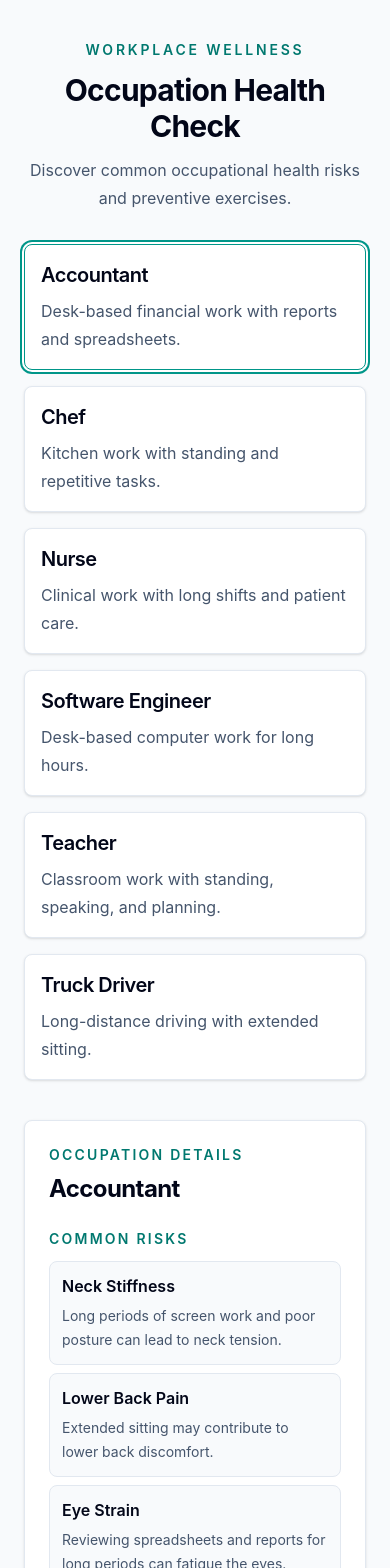
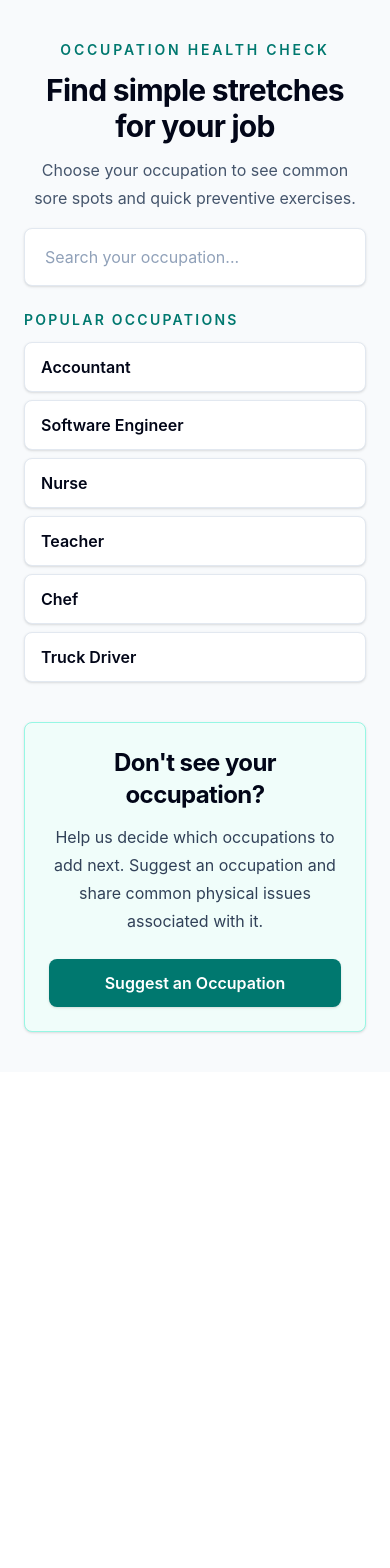
Before and after one commit to a1658843/occupation-health-check, a React (Vite) app: page / in a window 390 px wide. Shown: the top 1568 px of the page. After the commit the page ends 1072 px from the top, so only its background shows below. Built offline with nearby package versions, Linux system fonts and the light colour scheme.

Commit message:
improve mobile responsiveness 3

```diff
--- a/src/App.tsx
+++ b/src/App.tsx
@@ -1,66 +1,176 @@
-import { useState } from 'react'
+import { useRef, useState } from 'react'
 import ExerciseIllustration from './components/ExerciseIllustration'
 import { occupations } from './data/occupations'
 
 function App() {
-  const [selectedOccupationId, setSelectedOccupationId] = useState(
-    'accountant',
+  const [selectedOccupationId, setSelectedOccupationId] = useState<
+    string | null
+  >(null)
+  const [expandedExerciseName, setExpandedExerciseName] = useState('')
+  const [searchQuery, setSearchQuery] = useState('')
+  const heroSectionRef = useRef<HTMLElement>(null)
+  const detailsSectionRef = useRef<HTMLElement>(null)
+
+  const selectedOccupation = occupations.find(
+    (occupation) => occupation.id === selectedOccupationId,
   )
-  const [expandedExerciseName, setExpandedExerciseName] =
-    useState('Chin Tucks')
+  const normalizedSearchQuery = searchQuery.trim().toLowerCase()
+  const matchingOccupations = normalizedSearchQuery
+    ? occupations.filter((occupation) =>
+        occupation.name.toLowerCase().includes(normalizedSearchQuery),
+      )
+    : []
+  const popularOccupationNames = [
+    'Accountant',
+    'Software Engineer',
+    'Nurse',
+    'Teacher',
+    'Chef',
+    'Truck Driver',
+  ]
+  const popularOccupations = popularOccupationNames
+    .map((occupationName) =>
+      occupations.find((occupation) => occupation.name === occupationName),
+    )
+    .filter((occupation) => occupation !== undefined)
 
-  const selectedOccupation =
-    occupations.find((occupation) => occupation.id === selectedOccupationId) ??
-    occupations[0]
+  const handleOccupationSelect = (occupation: (typeof occupations)[number]) => {
+    setSelectedOccupationId(occupation.id)
+    setExpandedExerciseName('')
+    if (window.matchMedia('(max-width: 767px)').matches) {
+      requestAnimationFrame(() => {
+        detailsSectionRef.current?.scrollIntoView({
+          behavior: 'smooth',
+          block: 'start',
+        })
+      })
+    }
+  }
+
+  const handleClearSelection = () => {
+    setSelectedOccupationId(null)
+    setExpandedExerciseName('')
+    setSearchQuery('')
+    requestAnimationFrame(() => {
+      heroSectionRef.current?.scrollIntoView({
+        behavior: 'smooth',
+        block: 'start',
+      })
+    })
+  }
 
   return (
     <main className="min-h-screen bg-slate-50 px-6 py-10 text-slate-950 md:py-20">
-      <section className="mx-auto max-w-3xl text-center">
+      <section
+        className="mx-auto max-w-3xl scroll-mt-6 text-center"
+        ref={heroSectionRef}
+      >
         <p className="mb-3 text-sm font-semibold uppercase tracking-[0.2em] text-teal-700 md:mb-4">
-          Workplace wellness
+          Occupation Health Check
         </p>
         <h1 className="text-3xl font-bold tracking-tight md:text-5xl">
-          Occupation Health Check
+          Find simple stretches for your job
         </h1>
         <p className="mx-auto mt-3 max-w-2xl text-base leading-7 text-slate-600 md:mt-6 md:text-lg md:leading-8">
-          Discover common occupational health risks and preventive exercises.
+          Choose your occupation to see common sore spots and quick preventive
+          exercises.
         </p>
+
+        <div className="relative mt-4 md:mt-6">
+          <label className="sr-only" htmlFor="occupation-search">
+            Search your occupation
+          </label>
+          <input
+            className="w-full rounded-lg border border-slate-200 bg-white px-5 py-4 text-base text-slate-950 shadow-sm outline-none transition placeholder:text-slate-400 focus:border-teal-600 focus:ring-2 focus:ring-teal-600"
+            id="occupation-search"
+            onChange={(event) => setSearchQuery(event.target.value)}
+            placeholder="Search your occupation..."
+            type="search"
+            value={searchQuery}
+          />
+
+          {normalizedSearchQuery && (
+            <div className="absolute left-0 right-0 z-10 mt-2 overflow-hidden rounded-lg border border-slate-200 bg-white shadow-lg">
+              {matchingOccupations.length > 0 ? (
+                matchingOccupations.map((occupation) => (
+                  <button
+                    className="flex w-full flex-col px-4 py-3 text-left transition hover:bg-teal-50 focus:outline-none focus:ring-2 focus:ring-inset focus:ring-teal-600"
+                    key={occupation.id}
+                    onClick={() => handleOccupationSelect(occupation)}
+                    type="button"
+                  >
+                    <span className="font-semibold text-slate-950">
+                      {occupation.name}
+                    </span>
+                    <span className="mt-1 text-sm leading-6 text-slate-600">
+                      {occupation.shortDescription}
+                    </span>
+                  </button>
+                ))
+              ) : (
+                <div className="px-4 py-3 text-sm text-slate-600">
+                  No match found.{' '}
+                  <a
+                    className="font-semibold text-teal-700 underline-offset-4 hover:underline"
+                    href="https://tally.so/r/xX60AG"
+                    rel="noreferrer"
+                    target="_blank"
+                  >
+                    Suggest this occupation.
+                  </a>
+                </div>
+              )}
+            </div>
+          )}
+        </div>
       </section>
 
-      <section className="mx-auto mt-8 grid max-w-6xl gap-4 sm:grid-cols-2 md:mt-14 lg:grid-cols-3">
-        {occupations.map((occupation) => (
+      <section className="mx-auto mt-6 max-w-3xl md:mt-8">
+        <div>
+          <h3 className="text-sm font-semibold uppercase tracking-[0.16em] text-teal-700">
+            Popular occupations
+          </h3>
+          <div className="mt-3 grid gap-2 sm:grid-cols-2 md:grid-cols-3">
+            {popularOccupations.map((occupation) => (
               <button
                 aria-pressed={occupation.id === selectedOccupationId}
-            className={`rounded-lg border bg-white p-4 text-left shadow-sm transition duration-200 md:p-6 md:hover:-translate-y-[3px] md:hover:border-teal-300 md:hover:shadow-[0_8px_20px_rgba(0,0,0,0.08)] focus:outline-none focus:ring-2 focus:ring-teal-600 focus:ring-offset-2 ${
+                className={`rounded-lg border bg-white px-4 py-3 text-left font-semibold shadow-sm transition duration-200 md:hover:-translate-y-[3px] md:hover:border-teal-300 md:hover:shadow-[0_8px_20px_rgba(0,0,0,0.08)] focus:outline-none focus:ring-2 focus:ring-teal-600 focus:ring-offset-2 ${
                   occupation.id === selectedOccupationId
                     ? 'border-teal-600 ring-2 ring-teal-600 ring-offset-2'
                     : 'border-slate-200'
                 }`}
                 key={occupation.id}
-            onClick={() => {
-              setSelectedOccupationId(occupation.id)
-              setExpandedExerciseName(occupation.exercises[0].name)
-            }}
+                onClick={() => handleOccupationSelect(occupation)}
                 type="button"
               >
-            <h2 className="text-xl font-semibold tracking-tight text-slate-950">
                 {occupation.name}
-            </h2>
-            <p className="mt-2 leading-7 text-slate-600 md:mt-3">
-              {occupation.shortDescription}
-            </p>
               </button>
             ))}
+          </div>
+        </div>
       </section>
 
-      <section className="mx-auto mt-10 max-w-6xl rounded-lg border border-slate-200 bg-white p-6 shadow-sm sm:p-8">
+      {selectedOccupation && (
+        <section
+          className="mx-auto mt-10 max-w-6xl scroll-mt-6 rounded-lg border border-slate-200 bg-white p-6 shadow-sm sm:p-8"
+          ref={detailsSectionRef}
+        >
+          <div className="flex flex-col gap-4 sm:flex-row sm:items-start sm:justify-between">
             <div>
               <p className="text-sm font-semibold uppercase tracking-[0.16em] text-teal-700">
-            Occupation details
+                Workplace risks and preventive exercises
               </p>
               <h2 className="mt-2 text-2xl font-bold tracking-tight text-slate-950">
-            {selectedOccupation.name}
+                Results for {selectedOccupation.name}
               </h2>
+            </div>
+            <button
+              className="self-start rounded-lg border border-slate-200 bg-white px-3 py-2 text-sm font-semibold text-slate-600 transition hover:border-teal-300 hover:text-teal-700 focus:outline-none focus:ring-2 focus:ring-teal-600 focus:ring-offset-2"
+              onClick={handleClearSelection}
+              type="button"
+            >
+              &larr; Back
+            </button>
           </div>
 
           <div className="mt-6 grid gap-6 md:mt-8 md:gap-8 lg:grid-cols-[0.8fr_1.2fr]">
@@ -109,13 +219,26 @@ function App() {
                     >
                       <span>{exercise.name}</span>
                       <span className="text-sm text-teal-700">
-                      {exercise.name === expandedExerciseName ? 'Hide' : 'View'}
+                        {exercise.name === expandedExerciseName
+                          ? 'Hide'
+                          : 'View'}
                       </span>
                     </button>
 
                     {exercise.name === expandedExerciseName && (
                       <div className="space-y-4 px-3 py-4 text-slate-700 sm:px-5 md:space-y-6 md:px-4 md:py-5">
                         <ExerciseIllustration exerciseName={exercise.name} />
+
+                        <div className="rounded-lg bg-slate-50 p-3 md:p-4">
+                          <p className="text-sm font-semibold uppercase tracking-[0.12em] text-slate-500">
+                            Step-by-step instructions
+                          </p>
+                          <ol className="mt-3 list-decimal space-y-2 pl-5">
+                            {exercise.instructions.map((instruction) => (
+                              <li key={instruction}>{instruction}</li>
+                            ))}
+                          </ol>
+                        </div>
 
                         <div className="grid gap-3 md:gap-4 sm:grid-cols-[0.45fr_1fr]">
                           <div className="rounded-lg bg-slate-50 p-3 md:p-4">
@@ -130,19 +253,10 @@ function App() {
                             <p className="text-sm font-semibold uppercase tracking-[0.12em] text-slate-500">
                               Benefit
                             </p>
-                          <p className="mt-2 leading-7">{exercise.benefit}</p>
+                            <p className="mt-2 leading-7">
+                              {exercise.benefit}
+                            </p>
                           </div>
-                      </div>
-
-                      <div className="rounded-lg bg-slate-50 p-3 md:p-4">
-                        <p className="text-sm font-semibold uppercase tracking-[0.12em] text-slate-500">
-                          Step-by-step instructions
-                        </p>
-                        <ol className="mt-3 list-decimal space-y-2 pl-5">
-                          {exercise.instructions.map((instruction) => (
-                            <li key={instruction}>{instruction}</li>
-                          ))}
-                        </ol>
                         </div>
                       </div>
                     )}
@@ -152,6 +266,7 @@ function App() {
             </div>
           </div>
         </section>
+      )}
 
       <section className="mx-auto mt-10 max-w-6xl rounded-lg border border-teal-200 bg-teal-50 p-6 text-center shadow-sm sm:p-8">
         <h2 className="text-2xl font-bold tracking-tight text-slate-950">
--- a/src/data/occupations.ts
+++ b/src/data/occupations.ts
@@ -27,24 +27,24 @@ export const occupations: Occupation[] = [
       {
         title: 'Neck Stiffness',
         description:
-          'Long periods of screen work and poor posture can lead to neck tension.',
+          'Looking at a screen for a long time can make your neck feel tight.',
       },
       {
         title: 'Lower Back Pain',
         description:
-          'Extended sitting may contribute to lower back discomfort.',
+          'Sitting for a long time can make your lower back feel sore.',
       },
       {
-        title: 'Eye Strain',
+        title: 'Tired Eyes',
         description:
-          'Reviewing spreadsheets and reports for long periods can fatigue the eyes.',
+          'Reading spreadsheets and reports for hours can give you tired eyes.',
       },
     ],
     exercises: [
       {
         name: 'Chin Tucks',
         duration: '1 minute',
-        benefit: 'Helps improve posture and reduce neck stiffness.',
+        benefit: 'Helps you sit taller and eases a stiff neck.',
         instructions: [
           'Sit upright.',
           'Pull your chin straight back.',
@@ -54,7 +54,7 @@ export const occupations: Occupation[] = [
       {
         name: 'Seated Back Stretch',
         duration: '2 minutes',
-        benefit: 'Relieves tension in the lower back.',
+        benefit: 'Helps loosen a sore lower back.',
         instructions: [
           'Sit upright.',
           'Reach forward and gently round your back.',
@@ -64,7 +64,7 @@ export const occupations: Occupation[] = [
       {
         name: '20-20-20 Eye Break',
         duration: '20 seconds',
-        benefit: 'Reduces eye fatigue from screen use.',
+        benefit: 'Helps tired eyes from screen time.',
         instructions: [
           'Every 20 minutes.',
           'Look at something 20 feet away.',
@@ -76,41 +76,41 @@ export const occupations: Occupation[] = [
   {
     id: 'chef',
     name: 'Chef',
-    shortDescription: 'Kitchen work with standing and repetitive tasks.',
+    shortDescription: 'Kitchen work with standing and repeated tasks.',
     risks: [
       {
-        title: 'Wrist Strain',
+        title: 'Sore Wrists',
         description:
-          'Chopping, stirring, and prep work can stress the wrists and forearms.',
+          'Chopping and stirring for hours can make your wrists and arms sore.',
       },
       {
-        title: 'Lower Back Fatigue',
+        title: 'Tired Lower Back',
         description:
-          'Standing for long kitchen shifts can tire the lower back.',
+          'Standing for long shifts can make your lower back feel tired.',
       },
       {
         title: 'Shoulder Tightness',
         description:
-          'Repetitive prep and reaching can build tension around the shoulders.',
+          'Doing the same prep work for hours can make your shoulders tight.',
       },
     ],
     exercises: [
       {
         name: 'Forearm Stretches',
         duration: '2 minutes',
-        benefit: 'Eases wrist and forearm strain from chopping and prep work.',
+        benefit: 'Helps sore wrists and arms after chopping and prep work.',
         instructions: [
           'Extend one arm forward with the palm down.',
-          'Use the other hand to gently bend the wrist downward.',
+          'Use your other hand to gently bend your wrist down.',
           'Hold for 20 seconds, then switch sides.',
         ],
       },
       {
         name: 'Hamstring Stretches',
         duration: '2 minutes',
-        benefit: 'Helps reduce lower back fatigue after standing.',
+        benefit: 'Helps your lower back feel better after standing.',
         instructions: [
-          'Place one heel on a low stable surface.',
+          'Place one heel on a low, steady surface.',
           'Keep your back straight and hinge slightly at the hips.',
           'Hold for 20 seconds, then switch legs.',
         ],
@@ -118,7 +118,7 @@ export const occupations: Occupation[] = [
       {
         name: 'Shoulder Rolls',
         duration: '1 minute',
-        benefit: 'Releases shoulder tightness from repetitive kitchen tasks.',
+        benefit: 'Helps loosen tight shoulders after kitchen work.',
         instructions: [
           'Stand tall with your arms relaxed at your sides.',
           'Roll your shoulders slowly backward five times.',
@@ -133,36 +133,36 @@ export const occupations: Occupation[] = [
     shortDescription: 'Clinical work with long shifts and patient care.',
     risks: [
       {
-        title: 'Lower Back Strain',
+        title: 'Sore Lower Back',
         description:
-          'Patient lifting and awkward positioning can overload the lower back.',
+          'Lifting and helping patients can make your lower back sore.',
       },
       {
-        title: 'Leg Fatigue',
+        title: 'Tired Legs',
         description:
-          'Long shifts on hard floors can leave legs tired and circulation sluggish.',
+          'Long shifts on hard floors can leave your legs tired.',
       },
       {
-        title: 'Shoulder Tension',
+        title: 'Tight Shoulders',
         description:
-          'Patient handling and repeated reaching can tighten the shoulders.',
+          'Helping patients and reaching often can make your shoulders tight.',
       },
     ],
     exercises: [
       {
         name: 'Hip Flexor Stretches',
         duration: '2 minutes',
-        benefit: 'Eases hip tightness from walking, lifting, and long shifts.',
+        benefit: 'Helps loosen tight hips after walking and long shifts.',
         instructions: [
-          'Step one foot forward into a short lunge stance.',
-          'Keep your torso upright and gently shift weight forward.',
+          'Step one foot forward into a small lunge.',
+          'Keep your upper body upright and gently shift weight forward.',
           'Hold for 20 seconds, then switch sides.',
         ],
       },
       {
         name: 'Calf Raises',
         duration: '1 minute',
-        benefit: 'Supports circulation and reduces lower-leg fatigue.',
+        benefit: 'Helps tired lower legs feel better.',
         instructions: [
           'Stand near a wall or counter for balance.',
           'Rise onto the balls of your feet.',
@@ -172,10 +172,10 @@ export const occupations: Occupation[] = [
       {
         name: 'Gentle Back Extensions',
         duration: '1 minute',
-        benefit: 'Helps counter forward bending and lower back strain.',
+        benefit: 'Helps your lower back after bending forward.',
         instructions: [
           'Stand with your hands resting on your lower back.',
-          'Gently lean backward within a comfortable range.',
+          'Gently lean back only as far as feels comfortable.',
           'Return to neutral and repeat slowly.',
         ],
       },
@@ -189,34 +189,34 @@ export const occupations: Occupation[] = [
       {
         title: 'Neck Pain',
         description:
-          'Common neck and shoulder tension from prolonged sitting and screen focus.',
+          'Sitting and looking at a screen for hours can make your neck sore.',
       },
       {
-        title: 'Eye Strain',
+        title: 'Tired Eyes',
         description:
-          'Visual fatigue from long periods of close screen work and reduced blinking.',
+          'Long screen time and less blinking can lead to tired eyes.',
       },
       {
-        title: 'Wrist Discomfort',
+        title: 'Sore Wrists',
         description:
-          'Repetitive typing and mouse use can irritate the wrists and forearms.',
+          'Typing and using a mouse for hours can make your wrists sore.',
       },
     ],
     exercises: [
       {
         name: 'Chin Tucks',
         duration: '1 minute',
-        benefit: 'Helps reduce forward-head posture and neck tension.',
+        benefit: 'Helps your neck feel better after screen time.',
         instructions: [
-          'Sit tall with your shoulders relaxed.',
-          'Gently draw your chin straight back without tilting your head.',
+          'Sit tall and relax your shoulders.',
+          'Gently pull your chin straight back without tilting your head.',
           'Hold for 3 seconds, then release and repeat.',
         ],
       },
       {
         name: 'Wrist Flexor Stretches',
         duration: '2 minutes',
-        benefit: 'Relieves tightness from typing and mouse use.',
+        benefit: 'Helps loosen tight wrists from typing and mouse use.',
         instructions: [
           'Extend one arm forward with your palm facing up.',
           'Use your other hand to gently pull the fingers back.',
@@ -226,10 +226,10 @@ export const occupations: Occupation[] = [
       {
         name: 'Screen Break Eye Focusing',
         duration: '1 minute',
-        benefit: 'Reduces eye fatigue from sustained screen time.',
+        benefit: 'Helps tired eyes from long screen time.',
         instructions: [
           'Look at an object about 20 feet away.',
-          'Keep your gaze relaxed for 20 seconds.',
+          'Look at it calmly for 20 seconds.',
           'Blink slowly several times before returning to the screen.',
         ],
       },
@@ -241,36 +241,36 @@ export const occupations: Occupation[] = [
     shortDescription: 'Classroom work with standing, speaking, and planning.',
     risks: [
       {
-        title: 'Voice Strain',
+        title: 'Tired Voice',
         description:
-          'Frequent speaking over classroom noise can fatigue the voice.',
+          'Talking for long periods can make your voice tired.',
       },
       {
-        title: 'Foot Fatigue',
+        title: 'Sore Feet',
         description:
-          'Standing through lessons can create soreness in the feet and calves.',
+          'Standing during lessons can make your feet and calves sore.',
       },
       {
         title: 'Upper Back Tightness',
         description:
-          'Desk work, grading, and leaning forward can tighten the upper back.',
+          'Grading and leaning forward can make your upper back tight.',
       },
     ],
     exercises: [
       {
         name: 'Diaphragmatic Breathing',
         duration: '2 minutes',
-        benefit: 'Supports voice control and reduces throat strain.',
+        benefit: 'Helps your voice feel less tired.',
         instructions: [
-          'Sit or stand with one hand on your abdomen.',
-          'Inhale through your nose and let your abdomen expand.',
+          'Sit or stand with one hand on your belly.',
+          'Breathe in through your nose and let your belly expand.',
           'Exhale slowly while keeping your shoulders relaxed.',
         ],
       },
       {
         name: 'Standing Calf Stretches',
         duration: '2 minutes',
-        benefit: 'Relieves lower-leg tension from standing in class.',
+        benefit: 'Helps sore lower legs from standing.',
         instructions: [
           'Place both hands against a wall.',
           'Step one foot back and press the heel toward the floor.',
@@ -280,7 +280,7 @@ export const occupations: Occupation[] = [
       {
         name: 'Scapular Squeezes',
         duration: '1 minute',
-        benefit: 'Reduces upper back tightness from grading and desk work.',
+        benefit: 'Helps loosen a tight upper back.',
         instructions: [
           'Sit or stand tall with arms relaxed.',
           'Gently squeeze your shoulder blades together.',
@@ -292,29 +292,29 @@ export const occupations: Occupation[] = [
   {
     id: 'truck-driver',
     name: 'Truck Driver',
-    shortDescription: 'Long-distance driving with extended sitting.',
+    shortDescription: 'Long-distance driving with lots of sitting.',
     risks: [
       {
         title: 'Hip Stiffness',
         description:
-          'Extended sitting can shorten hip flexors and limit comfortable movement.',
+          'Sitting for a long time can make your hips feel stiff.',
       },
       {
-        title: 'Lower Back Discomfort',
+        title: 'Sore Lower Back',
         description:
-          'Long driving periods can place sustained pressure on the lower back.',
+          'Driving for hours can make your lower back sore.',
       },
       {
-        title: 'Poor Leg Circulation',
+        title: 'Heavy Legs',
         description:
-          'Remaining seated for hours can slow circulation through the legs.',
+          'Sitting for hours can make your legs feel heavy or tired.',
       },
     ],
     exercises: [
       {
         name: 'Seated Spinal Twists',
         duration: '1 minute',
-        benefit: 'Improves back mobility after long periods of sitting.',
+        benefit: 'Helps your back move better after sitting.',
         instructions: [
           'Sit tall with both feet on the floor.',
           'Place one hand on the opposite thigh and gently rotate.',
@@ -324,17 +324,17 @@ export const occupations: Occupation[] = [
       {
         name: 'Hip Flexor Stretches',
         duration: '2 minutes',
-        benefit: 'Reduces hip stiffness caused by extended driving.',
+        benefit: 'Helps loosen stiff hips after driving.',
         instructions: [
-          'Stand in a short lunge stance during a safe stop.',
-          'Keep your torso upright and shift your hips forward gently.',
+          'Stand in a small lunge during a safe stop.',
+          'Keep your upper body upright and shift your hips forward gently.',
           'Hold for 20 seconds, then switch sides.',
         ],
       },
       {
         name: 'Ankle Pumps',
         duration: '1 minute',
-        benefit: 'Encourages circulation in the lower legs.',
+        benefit: 'Helps your lower legs feel less heavy.',
         instructions: [
           'Sit with both feet on the floor.',
           'Lift your toes up while keeping heels down.',
```
Lines whose indentation alone changed are shown as unchanged.
